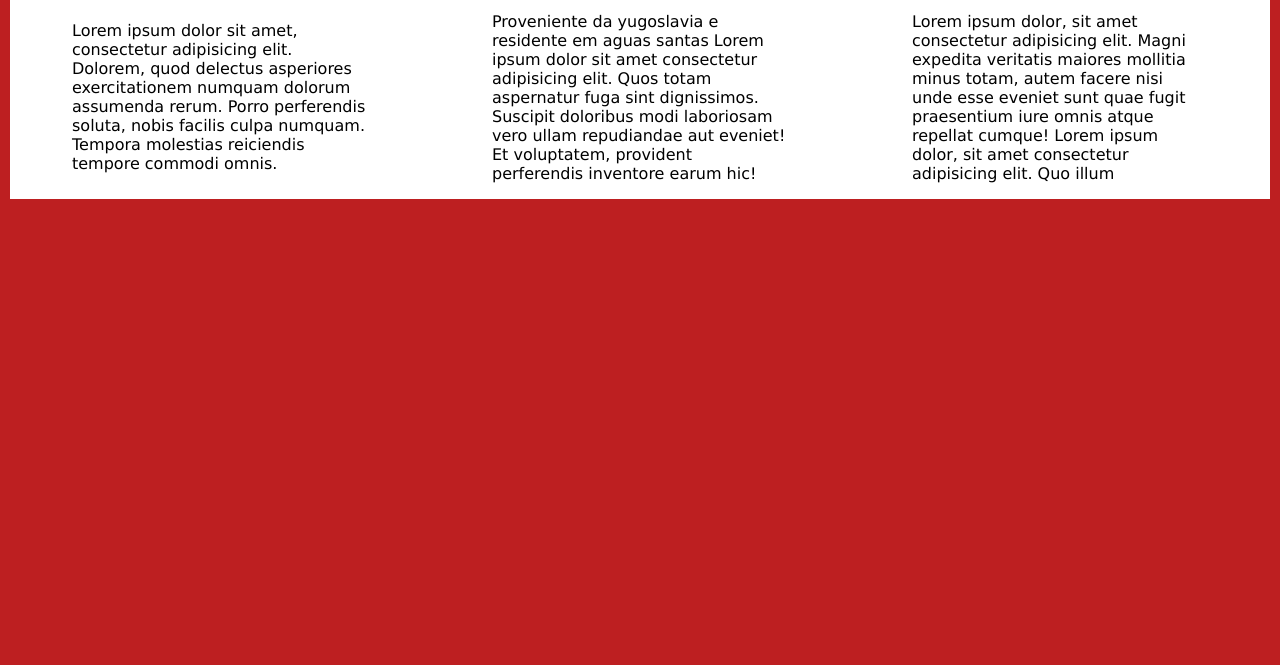
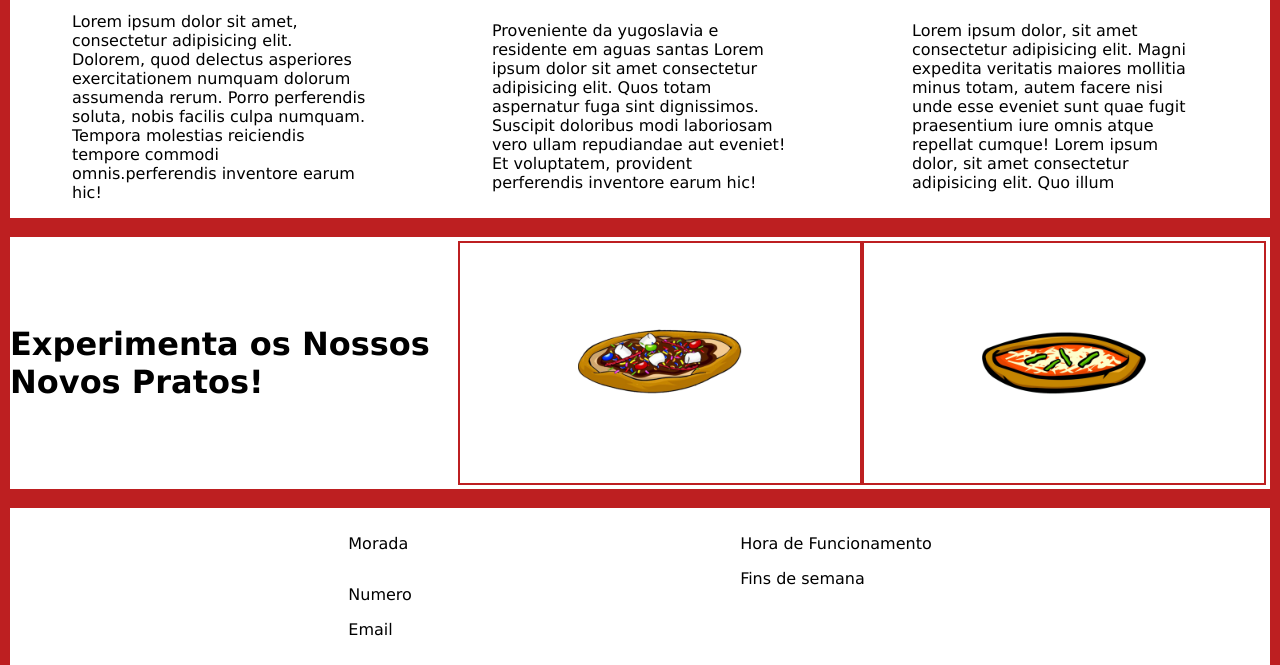
Before and after one commit to Sdanielgg/Tw_Trabalho_Individual, a website: page Main.html in a window 1280 px wide. Shown: the part 699-1364 px from the top of the page. Before the commit the page ends 898 px from the top, so only its background shows below. Drawn offline with Linux system fonts and the light colour scheme; files whose address does not match are found by name.

Commit message:
mais conteudo(Pratos populares)e criação do footer

```diff
--- a/Main.html
+++ b/Main.html
@@ -37,7 +37,7 @@
                     </div>
                     <div id="infoContainer">
                         <h1>Márcio</h1>
-                        <p>Lorem ipsum dolor sit amet, consectetur adipisicing elit. Dolorem, quod delectus asperiores exercitationem numquam dolorum assumenda rerum. Porro perferendis soluta, nobis facilis culpa numquam. Tempora molestias reiciendis tempore commodi omnis.</p>
+                        <p>Lorem ipsum dolor sit amet, consectetur adipisicing elit. Dolorem, quod delectus asperiores exercitationem numquam dolorum assumenda rerum. Porro perferendis soluta, nobis facilis culpa numquam. Tempora molestias reiciendis tempore commodi omnis.perferendis inventore earum hic!</p>
                     </div>
                 </div>
                 <div id="chef">
@@ -58,9 +58,45 @@
                         <p>Lorem ipsum dolor, sit amet consectetur adipisicing elit. Magni expedita veritatis maiores mollitia minus totam, autem facere nisi unde esse eveniet sunt quae fugit praesentium iure omnis atque repellat cumque! Lorem ipsum dolor, sit amet consectetur adipisicing elit. Quo illum</p>
                     </div>
                 </div>
+            </div>
+        </div>
+    </div>
+    <br>
+    <div id="foodContainer">
+        <div id="foodText">
+            <h1>Experimenta os Nossos Novos Pratos!</h1>
+        </div>
+        <div id="foodImageContainer">
+            <div id="foodImage">
+                <img src="./Images/Pizzas/pizza2.png">
+            </div>
+            <div id="foodImage">
+                <img src="./Images/Pizzas/pizza1.png">
+            </div>
+        </div>
+    </div>
+    <br>
+    <div id="footer">
+        <div id="footerContentContainer">
+            <div>
+                <p>Morada</p>
+
+            </div>
+            <div>
+                <p>Numero</p>
+                <p>Email</p>
 
             </div>
         </div>
+        <div>
+            <div>
+                <p>Hora de Funcionamento</p>
+            </div>
+            <div>
+                <p>Fins de semana</p>
+            </div>
+        </div>
+
     </div>
 </body>
 </html>
--- a/main.css
+++ b/main.css
@@ -92,3 +92,40 @@ img{
     justify-content: center;
     flex-direction: column;
 }
+#foodContainer{
+    display: flex;
+    justify-content: space-between;
+    background-color: white;
+
+}
+#foodText{
+    display: flex;
+    justify-content: space-around;
+    align-items: center;
+}
+#foodImageContainer{
+    display: flex;
+    flex-direction: row;
+    border: 4px solid white ;
+}
+#foodImage{
+    display: flex;
+    justify-content: center;
+    border: 2px solid rgb(189, 31, 33) ;
+    border: r;
+    padding: 10vh;
+    width: 30vh;
+    height: auto;
+}
+#footer{
+    display: flex;
+    flex-direction: row;
+    justify-content: space-evenly;
+    height: auto;
+    background-color: white;
+    padding: 10px;
+}
+#footerContentContainer{
+    display: flex;
+    flex-direction: column
+}
```
Also changed, not shown: Images/Pizzas/pizza1.png (added), Images/Pizzas/pizza2.png (added), Images/Pizzas/pizza3.png (added), 1 other file.
